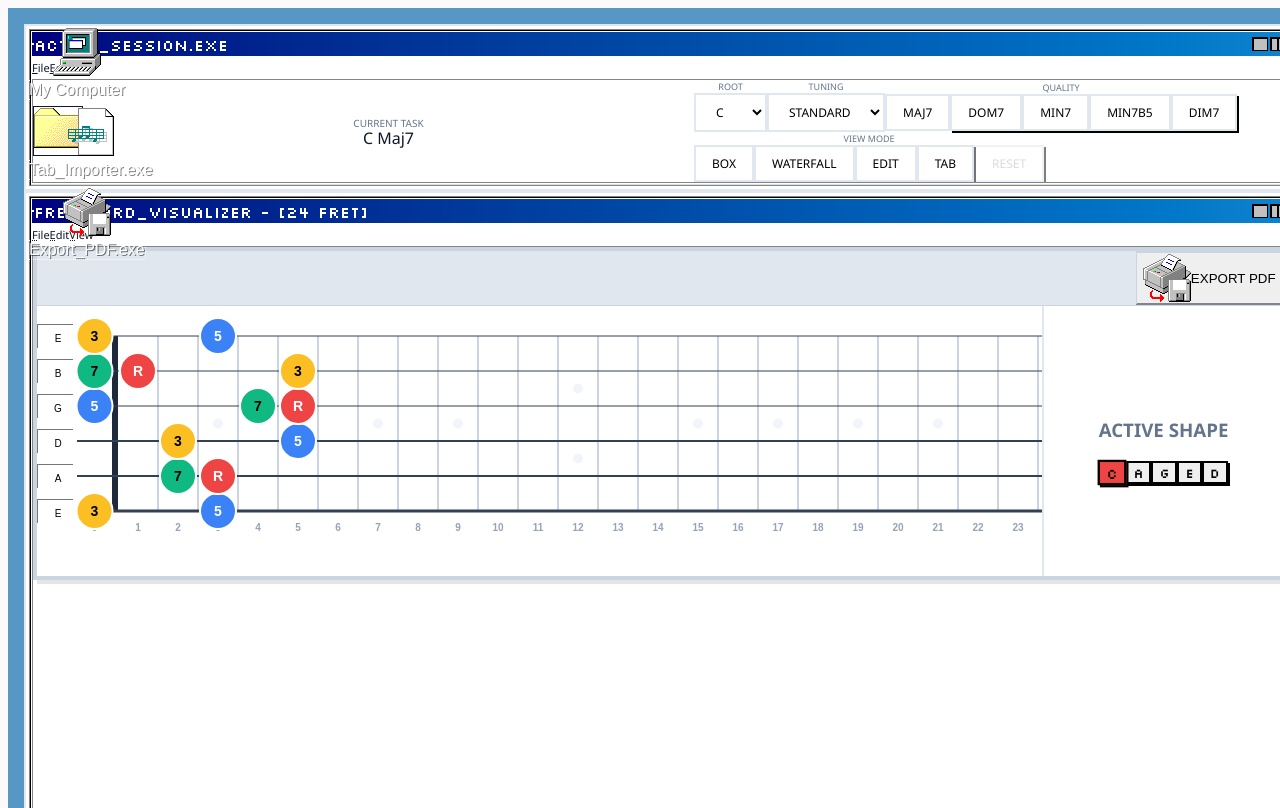
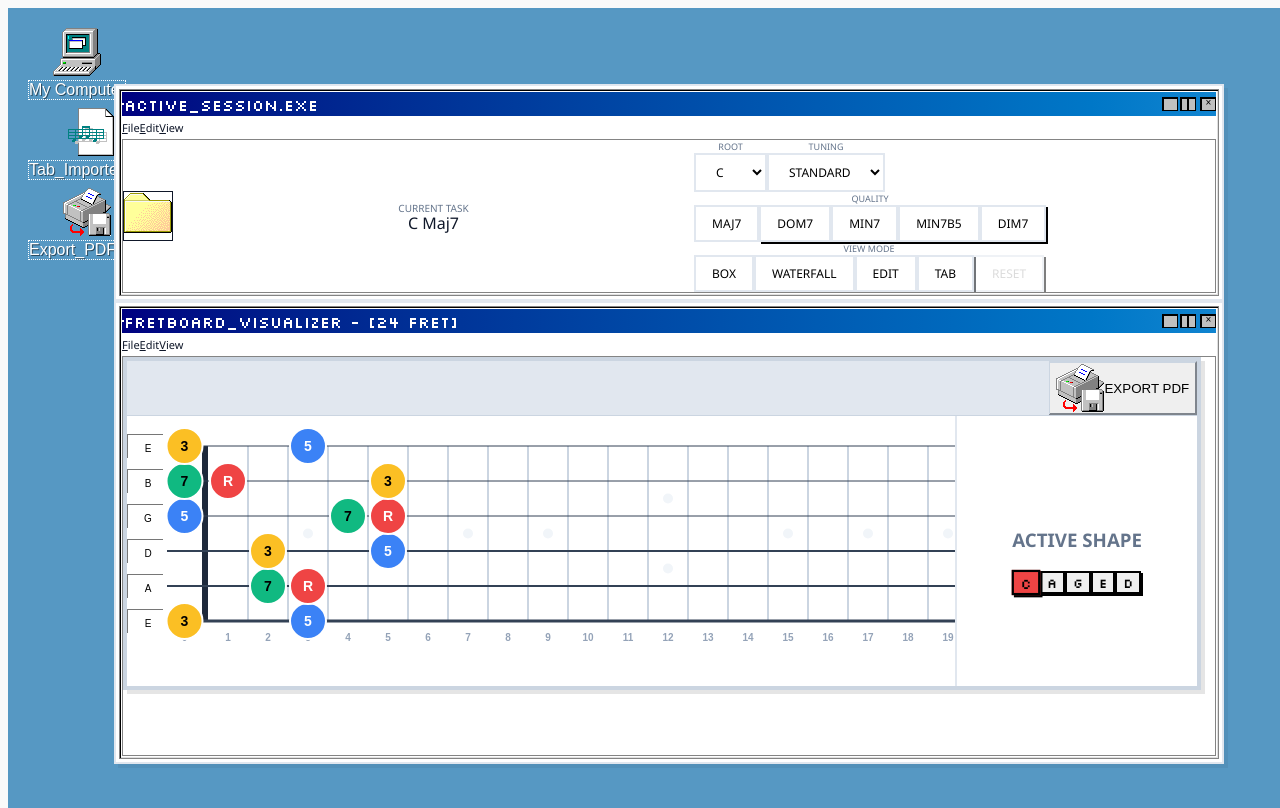
Before and after one commit to vincent6606/caged, a Next.js app: page / in a window 1280 px wide. Built offline with nearby package versions, Linux system fonts and the light colour scheme.

Commit message:
fix: Constraint main window size to reveal desktop background and icons

```diff
--- a/src/app/page.tsx
+++ b/src/app/page.tsx
@@ -320,8 +320,8 @@ export default function Home() {
         top={180} left={20}
       />
 
-      {/* Main Layout Grid */}
-      <div className="w-full max-w-[1400px] h-full max-h-[900px] flex flex-col gap-4 z-10">
+      {/* Main Layout Grid - Windowed Mode */}
+      <div className="flex flex-col gap-4 z-10 w-[1100px] max-w-[90vw] h-[85vh] ml-36 shadow-2xl">
 
         {/* Window 2: Active Quest (Top Info Panel) */}
         {state.patternMode === 'tab' && fileData ? (
--- a/src/components/DesktopIcon.tsx
+++ b/src/components/DesktopIcon.tsx
@@ -12,7 +12,7 @@ export const DesktopIcon: React.FC<DesktopIconProps> = ({ label, iconSrc, onClic
     return (
         <div
             onClick={onClick}
-            className="retro-icon absolute flex flex-col items-center gap-1 cursor-pointer w-28 text-center group z-50"
+            className="retro-icon absolute flex flex-col items-center gap-1 cursor-pointer w-28 text-center group"
             style={{ top, left }}
         >
             <img
```
